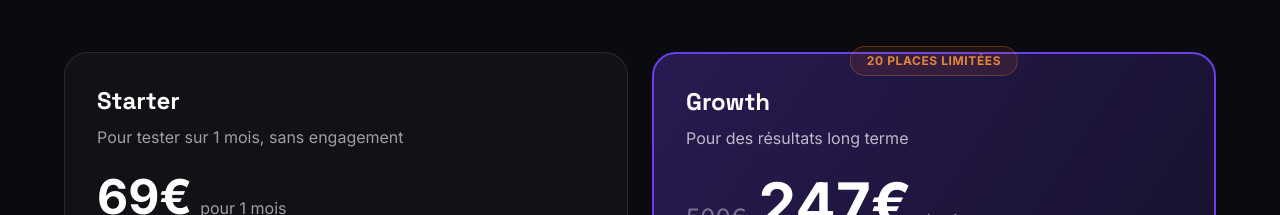
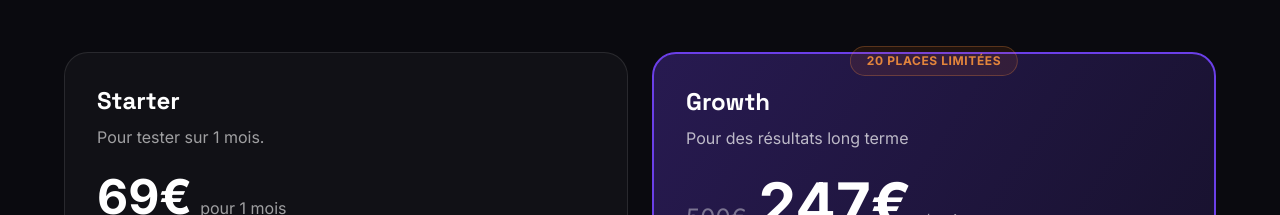
Before and after one commit to DigitalPulseAgency/SITE-AGENCE-definitif, a React (Vite) app: page /reseaux-sociaux in a window 1280 px wide. Shown: the part 1480-1695 px from the top of the page. Built offline with nearby package versions, Linux system fonts and the light colour scheme.

Commit message:
fix(starter): simplification sous-titre

```diff
--- a/src/pages/ReseauxSociaux.jsx
+++ b/src/pages/ReseauxSociaux.jsx
@@ -78,7 +78,7 @@
             <div className="bg-white/[0.03] border border-white/10 rounded-3xl p-8 flex flex-col">
               <div className="mb-6">
                 <h3 className="text-2xl font-bold mb-2">Starter</h3>
-                <p className="text-white/60">Pour tester sur 1 mois, sans engagement</p>
+                <p className="text-white/60">Pour tester sur 1 mois.</p>
               </div>
 
               <div className="mb-6">
```
